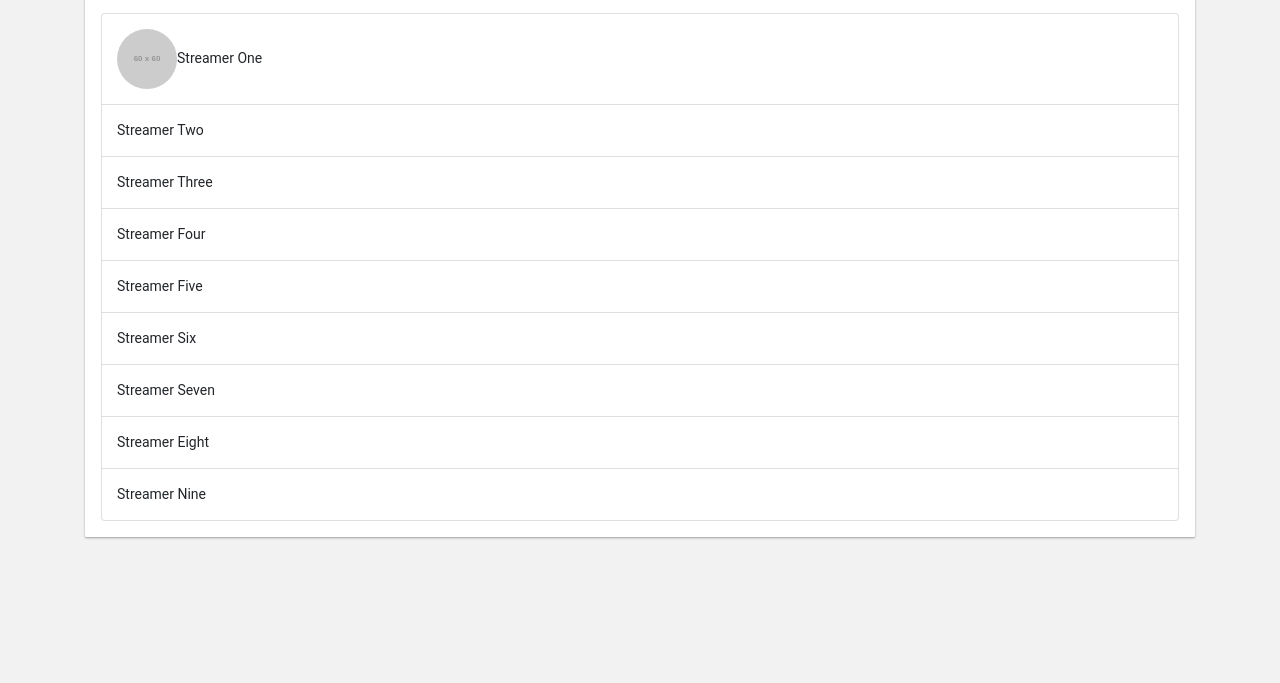
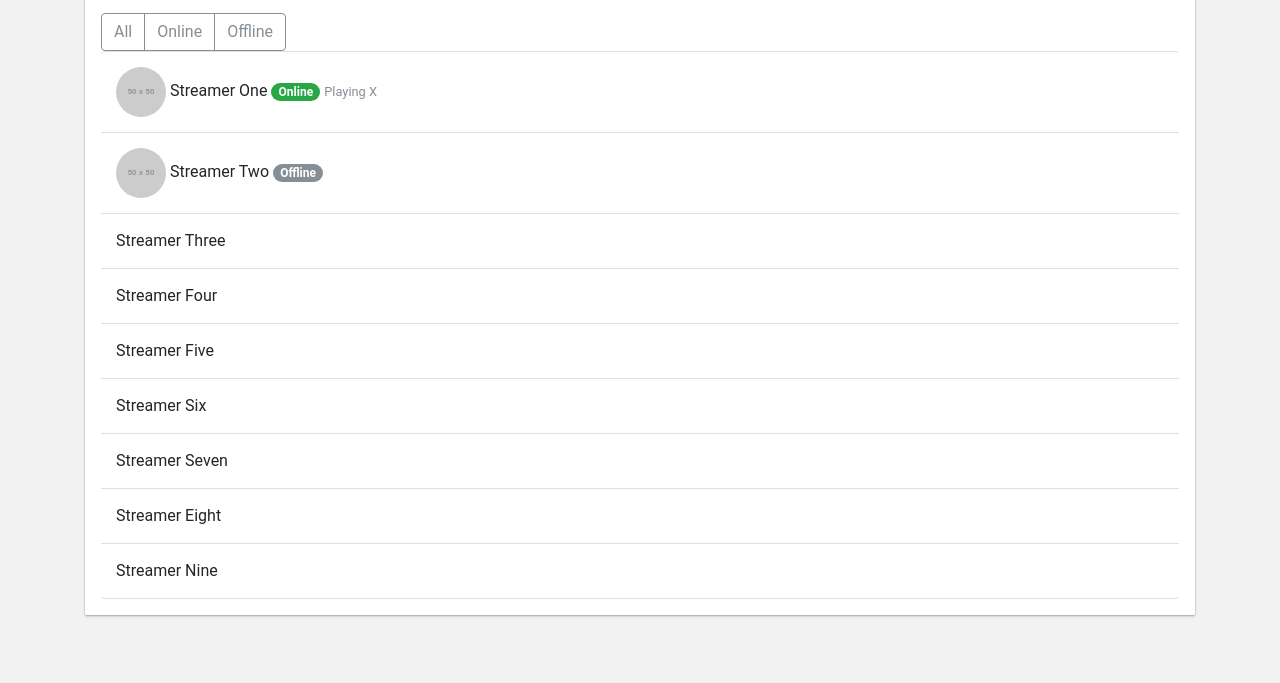
Before and after one commit to JheeBz/freecodecamp, a website: page freecodecamp-milestone-6-twitch-api/index.html in a window 1280 px wide. Shown: the part 117-800 px from the top of the page. Drawn offline with nearby package versions, Linux system fonts and the light colour scheme; placeholder pictures from the web are drawn by us.

Commit message:
Some more changes

```diff
--- a/freecodecamp-milestone-6-twitch-api/index.html
+++ b/freecodecamp-milestone-6-twitch-api/index.html
@@ -10,12 +10,12 @@
   </head>
   <body>
     <div class="container py-3 h-100">
+      <div class="row">
+        <div class="col-md-12">
+          <h2 class="text-center">Streamers</h3>
+        </div>
+      </div>
       <div class="md-card px-3 py-3">
-        <div class="row">
-          <div class="col-md-12">
-            <h2 class="text-center">Streamers</h3>
-          </div>
-        </div>
         <div class="row">
           <div class="col-md-12">
               <form id="search">
@@ -23,12 +23,29 @@
               </form>
           </div>
         </div>
+        <div class="row">
+          <div class="col-md-12">
+            <div class="btn-group" role="group" aria-label="online filter">
+              <button type="button" class="btn btn-outline-secondary">All</button>
+              <button type="button" class="btn btn-outline-secondary">Online</button>
+              <button type="button" class="btn btn-outline-secondary">Offline</button>
+            </div>
+          </div>
+        </div>
         <div class="row streamers">
           <div class="col-md-12">
             <ul class="list-group">
-              <li class="list-group-item streamer"><img src="http://via.placeholder.com/60x60" class="img-responsive rounded-circle streamer-image"></img><span class="streamer-name">Streamer One</span>
-                    </li>
-              <li class="list-group-item streamer">Streamer Two</li>
+              <li class="list-group-item streamer">
+                <img src="http://via.placeholder.com/50x50" class="img-responsive rounded-circle streamer-image"></img>
+                <span class="streamer-name">Streamer One</span>
+                <span class="badge badge-success badge-pill">Online</span>
+                <small class="text-secondary">Playing X</small>
+              </li>
+              <li class="list-group-item streamer">
+                <img src="http://via.placeholder.com/50x50" class="img-responsive rounded-circle streamer-image"></img>
+                <span class="streamer-name">Streamer Two</span>
+                <span class="streamer-status badge badge-secondary badge-pill">Offline</span>
+              </li>
               <li class="list-group-item streamer">Streamer Three</li>
               <li class="list-group-item streamer">Streamer Four</li>
               <li class="list-group-item streamer">Streamer Five</li>
--- a/freecodecamp-milestone-6-twitch-api/sass/style.sass
+++ b/freecodecamp-milestone-6-twitch-api/sass/style.sass
@@ -13,9 +13,11 @@ html
         font-size: 14px
         font-weight: 300
     .list-group
-      font-size: 14px
+      // font-size: 14px
       .list-group-item
         padding: 15px
+        border-right: 0
+        border-left: 0
     .md-card
       background: #fff
       border-radius: 1px
```
Also changed, not shown: freecodecamp-milestone-6-twitch-api/css/style.css.
